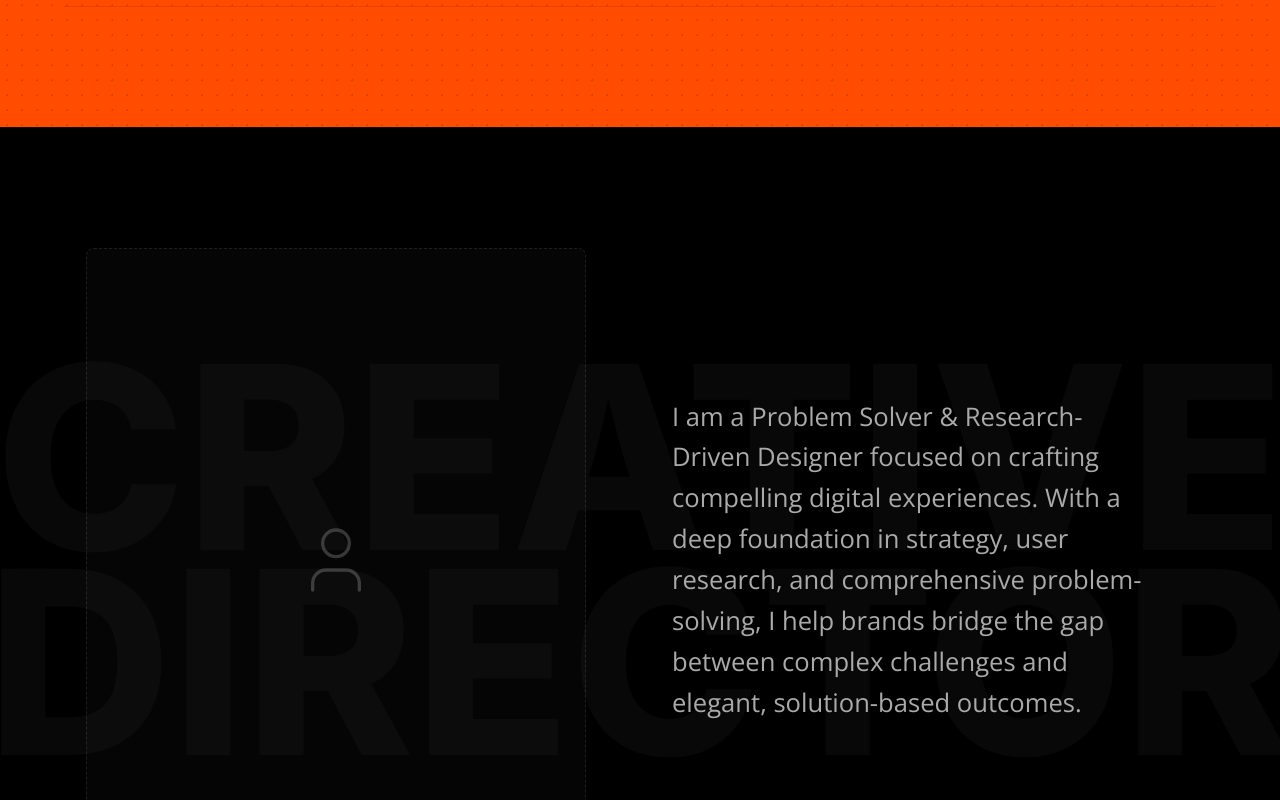
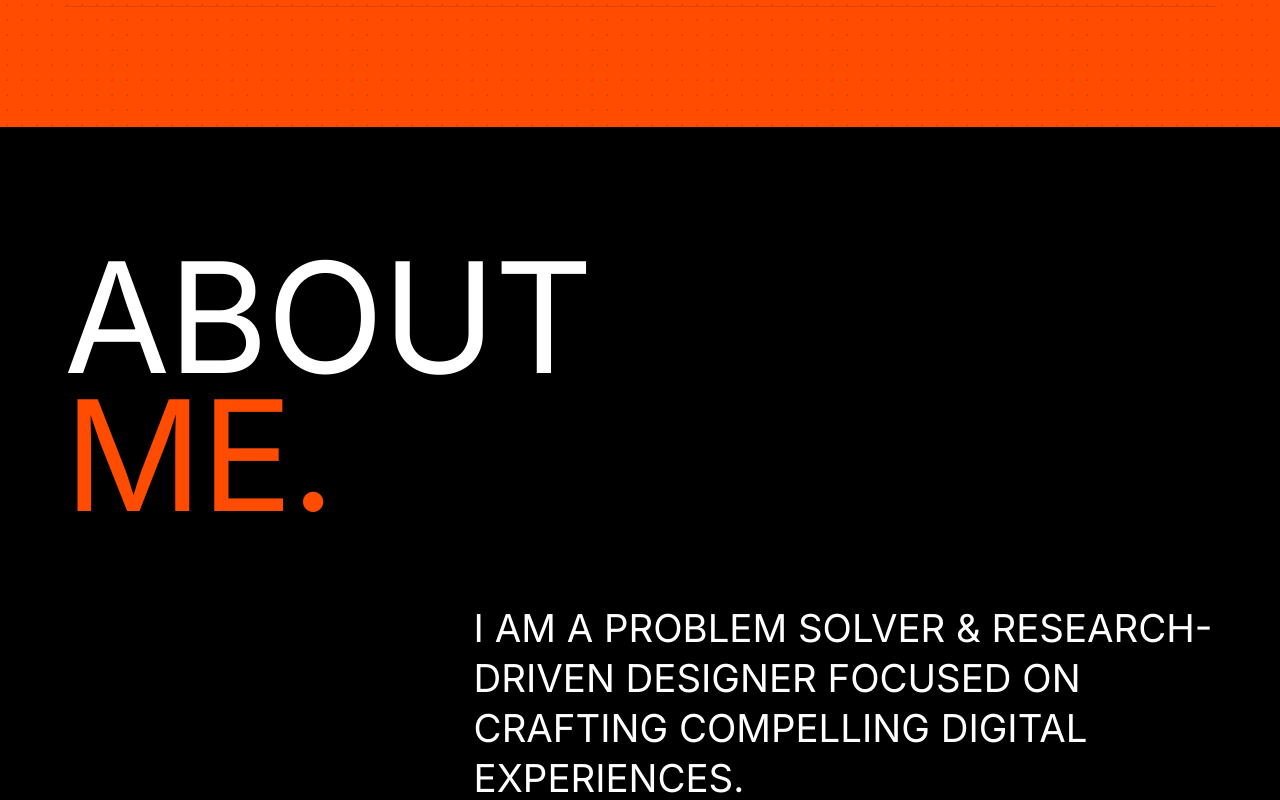
Before and after one commit to chamindufernando2002-lang/chamindu-fernando, a Next.js app: page / in a window 1280 px wide. Shown: the part 3780-4580 px from the top of the page. Built offline with nearby package versions, Linux system fonts and the light colour scheme.

Commit message:
Changes for home page

```diff
--- a/src/components/Sections/About/About.css
+++ b/src/components/Sections/About/About.css
@@ -1,108 +1,59 @@
 .about-section {
+  padding-top: 15vh;
+  padding-bottom: 15vh;
+  position: relative;
   background-color: transparent;
-  position: relative;
   z-index: 10;
-  padding: 15vh 0;
-  overflow: hidden;
   border-top: 1px solid rgba(255,255,255,0.05);
 }
 
-.about-bg-text-wrapper {
-  position: absolute;
-  top: 50%;
-  left: 50%;
-  transform: translate(-50%, -50%);
-  width: 100%;
-  pointer-events: none;
-  z-index: 0;
-  display: flex;
-  justify-content: center;
+.about-huge-title-wrapper {
+  margin-bottom: 2rem;
 }
 
-.about-bg-text {
-  font-family: var(--font-heading);
-  font-size: clamp(8rem, 20vw, 25rem);
-  line-height: 0.8;
-  color: rgba(255, 255, 255, 0.03); /* Extremely muted white/gray for dark background */
+.about-huge-title {
+  font-size: clamp(4rem, 12vw, 10rem);
+  line-height: 0.9;
+  color: var(--text-primary);
+  margin: 0;
   text-transform: uppercase;
-  font-weight: 800;
-  margin: 0;
-  text-align: center;
+  letter-spacing: -2px;
 }
 
-.about-container {
-  position: relative;
-  z-index: 2;
-  max-width: 1400px;
-  margin: 0 auto;
+.about-content-grid {
+  display: flex;
+  flex-direction: column;
+  gap: 2rem;
+  margin-top: 5rem;
 }
 
-.about-grid {
-  display: grid;
-  grid-template-columns: 1fr 1fr;
-  gap: 4rem;
-  align-items: center;
+@media (min-width: 1024px) {
+  .about-content-grid {
+    flex-direction: row;
+    gap: 4rem;
+  }
 }
 
-.about-image-col {
-  display: flex;
-  justify-content: center;
-}
-
-.about-portrait {
-  width: 100%;
-  max-width: 500px;
-  aspect-ratio: 4/5;
-  object-fit: cover;
-  border-radius: 8px;
-  filter: grayscale(100%) contrast(1.2);
-  transition: filter 0.5s ease;
-}
-
-.about-portrait:hover {
-  filter: grayscale(0%) contrast(1);
-}
-
-.empty-portrait {
-  display: flex;
-  align-items: center;
-  justify-content: center;
-  background: rgba(255, 255, 255, 0.02);
-  border: 1px dashed rgba(255, 255, 255, 0.1);
-  filter: none !important;
-}
-
-.empty-portrait:hover {
-  filter: none !important;
-  background: rgba(255, 255, 255, 0.04);
+.about-spacer {
+  flex: 0 0 30%;
 }
 
 .about-text-col {
-  padding-right: 5vw;
+  flex: 1;
+  max-width: 800px;
+}
+
+.about-lead-text {
+  font-family: var(--font-heading);
+  font-size: clamp(1.8rem, 3vw, 2.5rem);
+  color: var(--text-primary);
+  line-height: 1.3;
+  margin-bottom: 2rem;
+  font-weight: 400;
 }
 
 .about-description {
-  font-family: var(--font-body);
-  font-size: clamp(1.2rem, 2vw, 1.8rem);
-  line-height: 1.6;
+  font-size: clamp(1.1rem, 1.5vw, 1.3rem);
   color: var(--text-secondary);
-  margin: 0;
+  line-height: 1.8;
 }
-
-@media (max-width: 1024px) {
-  .about-grid {
-    grid-template-columns: 1fr;
-    gap: 3rem;
-  }
-  .about-text-col {
-    padding-right: 0;
-    text-align: center;
-    padding: 0 5vw;
-  }
-  .about-bg-text {
-    font-size: clamp(4rem, 15vw, 10rem);
-    line-height: 0.9;
-    letter-spacing: -1px;
-    word-break: break-all;
-  }
-}
--- a/src/components/Sections/About/About.jsx
+++ b/src/components/Sections/About/About.jsx
@@ -2,44 +2,39 @@
 
 import React from 'react';
 import { motion } from 'framer-motion';
-import { User } from 'lucide-react';
 import './About.css';
 
 const About = () => {
   return (
     <section className="about-section section" id="about">
-      <div className="about-bg-text-wrapper">
-        <h2 className="about-bg-text">
-          CREATIVE<br/>DIRECTOR
-        </h2>
-      </div>
+      <div className="container about-container">
+        <motion.div
+          className="about-huge-title-wrapper"
+          initial={{ opacity: 0, y: 100 }}
+          whileInView={{ opacity: 1, y: 0 }}
+          viewport={{ once: true, margin: '0px' }}
+          transition={{ duration: 1.2, ease: [0.76, 0, 0.24, 1] }}
+        >
+          <h2 className="heading-font about-huge-title">ABOUT<br/><span className="text-accent">ME.</span></h2>
+        </motion.div>
 
-      <div className="container about-container">
-        <div className="about-grid">
-          <motion.div
-            className="about-image-col"
-            initial={{ opacity: 0, y: 50 }}
-            whileInView={{ opacity: 1, y: 0 }}
-            viewport={{ once: false, margin: '-100px' }}
-            transition={{ duration: 1.0 }}
-          >
-            {/* Empty portrait with icon */}
-            <div className="about-portrait empty-portrait">
-              <User size={80} strokeWidth={1} color="rgba(255,255,255,0.2)" />
-            </div>
-          </motion.div>
+        <div className="about-content-grid">
+          <motion.div className="about-spacer" />
 
           <motion.div
             className="about-text-col"
-            initial={{ opacity: 0, x: 50 }}
-            whileInView={{ opacity: 1, x: 0 }}
-            viewport={{ once: false, margin: '-100px' }}
-            transition={{ duration: 1.0, delay: 0.2 }}
+            initial={{ opacity: 0, y: 50 }}
+            whileInView={{ opacity: 1, y: 0 }}
+            viewport={{ once: true, margin: '0px' }}
+            transition={{ duration: 1.0, delay: 0.2, ease: [0.76, 0, 0.24, 1] }}
           >
+            <h3 className="heading-font about-lead-text">
+              I am a Problem Solver & Research-Driven Designer focused on crafting compelling digital experiences.
+            </h3>
             <p className="about-description">
-              I am a Problem Solver & Research-Driven Designer focused on crafting compelling digital
-              experiences. With a deep foundation in strategy, user research, and comprehensive problem-solving,
+              With a deep foundation in strategy, user research, and comprehensive problem-solving,
               I help brands bridge the gap between complex challenges and elegant, solution-based outcomes.
+              We build high-end digital authority that reflects prestige and drives engagement.
             </p>
           </motion.div>
         </div>
--- a/src/components/Sections/Portfolio/Portfolio.css
+++ b/src/components/Sections/Portfolio/Portfolio.css
@@ -23,7 +23,7 @@
 .portfolio-row {
   position: relative;
   border-bottom: 1px solid rgba(255, 255, 255, 0.1);
-  transition: background-color 0.4s ease;
+  transition: background-color 0.4s ease, filter 0.4s ease, opacity 0.4s ease;
 }
 
 .portfolio-row:first-child {
@@ -32,6 +32,11 @@
 
 .portfolio-row:hover {
   background-color: var(--accent-color);
+}
+
+.portfolio-list:hover .portfolio-row:not(:hover) {
+  filter: blur(5px);
+  opacity: 0.4;
 }
 
 .portfolio-row-link {
@@ -74,8 +79,8 @@
   position: fixed;
   top: 0;
   left: 0;
-  width: 400px;
-  height: 300px;
+  width: 350px;
+  height: 350px;
   z-index: 999;
   pointer-events: none;
   overflow: hidden;
--- a/src/components/Sections/Services/Services.css
+++ b/src/components/Sections/Services/Services.css
@@ -24,9 +24,14 @@
 .expertise-row {
   border-bottom: 2px solid rgba(255, 255, 255, 0.1);
   padding: 4rem 0;
-  transition: padding-left 0.4s ease, border-color 0.4s ease;
+  transition: padding-left 0.4s ease, border-color 0.4s ease, filter 0.4s ease, opacity 0.4s ease;
   cursor: pointer;
   position: relative;
+}
+
+.expertise-list:hover .expertise-row:not(:hover) {
+  filter: blur(5px);
+  opacity: 0.4;
 }
 
 .expertise-row:first-child {
@@ -60,8 +65,8 @@
 /* Floating Banner Image */
 .expertise-floating-banner {
   position: fixed;
-  width: 400px;
-  height: 250px;
+  width: 350px;
+  height: 350px;
   pointer-events: none;
   z-index: 100;
   border-radius: 8px;
--- a/src/components/Sections/Services/Services.jsx
+++ b/src/components/Sections/Services/Services.jsx
@@ -85,10 +85,10 @@ const Services = () => {
           className="expertise-header"
           initial={{ opacity: 0, y: 50 }}
           whileInView={{ opacity: 1, y: 0 }}
-          viewport={{ once: false, margin: '-100px' }}
-          transition={{ duration: 1.0 }}
+          viewport={{ once: true, margin: '0px' }}
+          transition={{ duration: 1.0, ease: [0.76, 0, 0.24, 1] }}
         >
-          <h2 className="heading-font section-title">EXPERTISE</h2>
+          <h2 className="heading-font section-title" style={{ fontSize: 'clamp(3rem, 6vw, 6rem)', fontWeight: 900, marginBottom: '2rem' }}>SERVICES.</h2>
         </motion.div>
 
         <div className="expertise-list">
```
Also changed, not shown: src/app/project/[id]/page.jsx (+108 -13 lines), src/pages/CaseStudy.css (+152 -0 lines).
